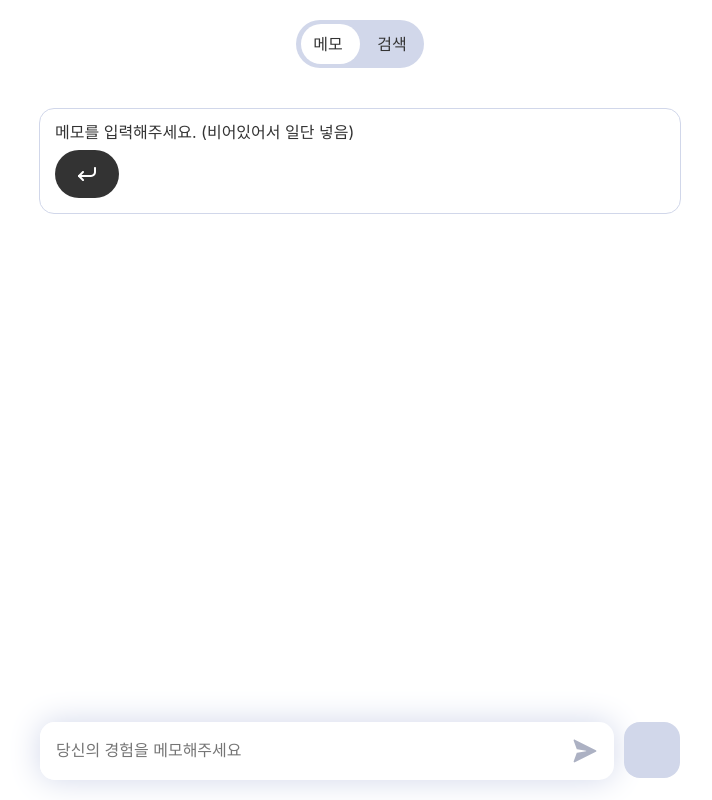
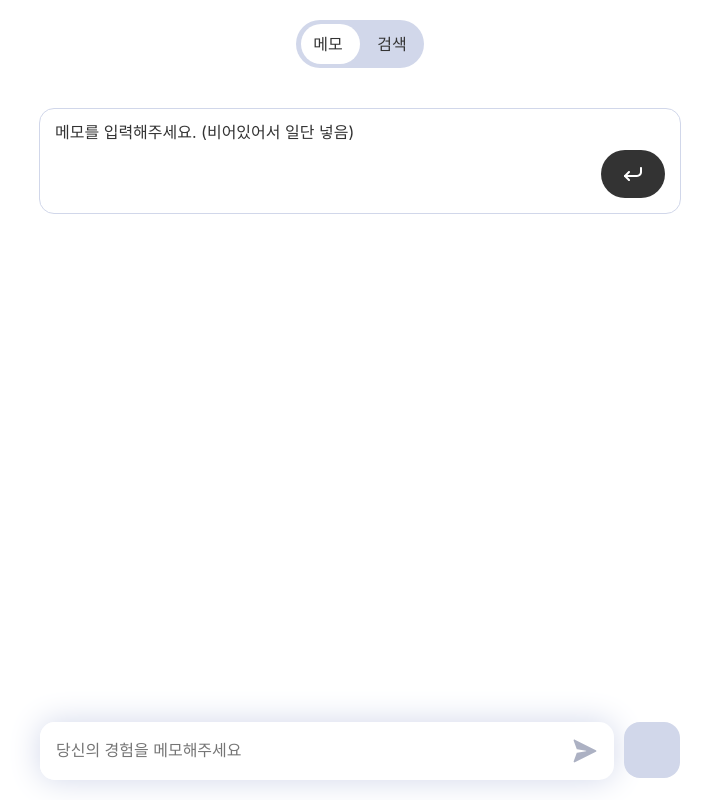
Before and after one commit to jxxh204/project-mem, a React (Vite) app: page / in a window 1280 px wide. Shown: the whole page, without its empty margins (280-992 px from the left). Built offline with nearby package versions, Linux system fonts and the light colour scheme.

Commit message:
STYLE : Temp Enter 오른쪽정렬

```diff
--- a/src/components/Memo/Temp.tsx
+++ b/src/components/Memo/Temp.tsx
@@ -15,6 +15,12 @@ const UlStyle = styled.ul`
   display: flex;
   flex-direction: column;
   gap: 10px;
+
+  .imageLi {
+    display: flex;
+    flex-direction: row;
+    justify-content: end;
+  }
 `;
 
 const EnterImage = styled.img`
@@ -36,11 +42,13 @@ function Temp() {
         {context?.tempText.length
           ? context?.tempText.map((text, index) => <li key={index}>{text}</li>)
           : "메모를 입력해주세요. (비어있어서 일단 넣음)"}
-        <EnterImage
-          onClick={onClickEnter}
-          src={enterImage}
-          alt="임시 메모 등록 버튼"
-        />
+        <li className="imageLi">
+          <EnterImage
+            onClick={onClickEnter}
+            src={enterImage}
+            alt="임시 메모 등록 버튼"
+          />
+        </li>
       </UlStyle>
     </TempStyle>
   );
```
